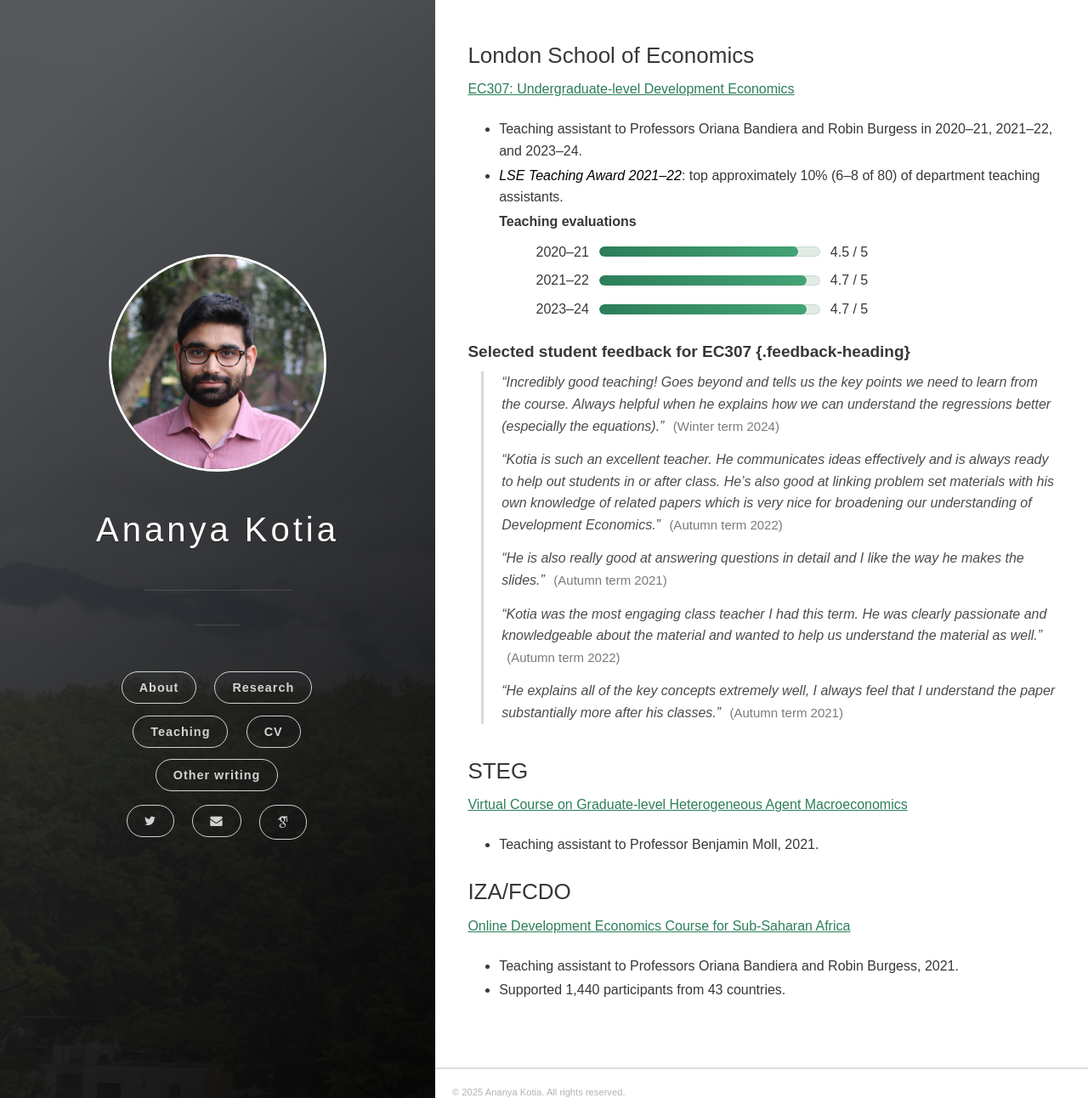
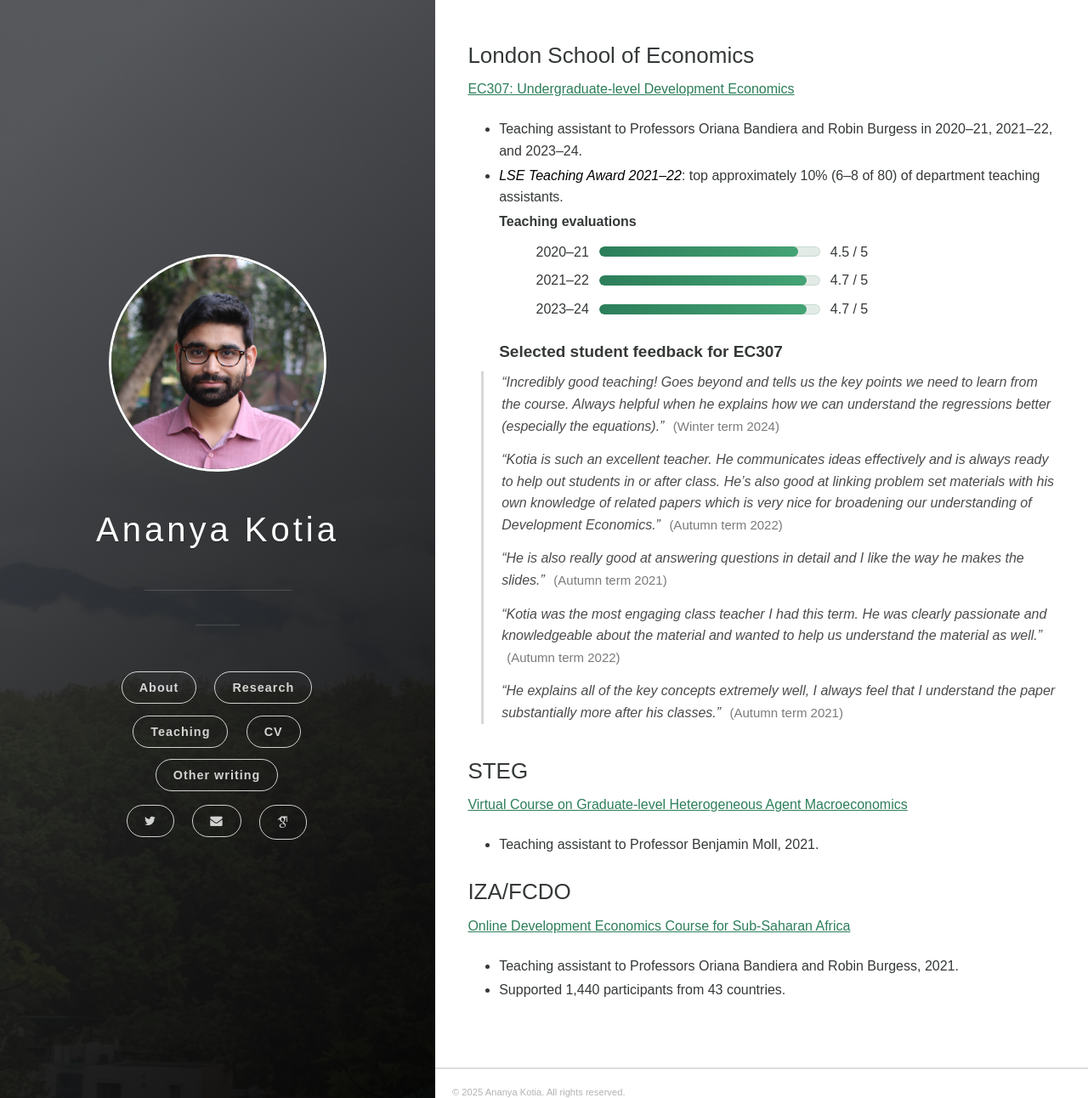
Before and after one commit to ananyakotia/ananyakotia.github.io, a Jekyll site: the page built from pages/teaching.markdown, in a window 1280 px wide and 1292 px high. Shown: the whole window at 85% size. Built offline with Jekyll 4.4.1, drawn with Linux system fonts in a browser that asks for light colours; some web fonts are replaced.

Commit message:
Update teaching.markdown

```diff
--- a/pages/teaching.markdown
+++ b/pages/teaching.markdown
@@ -41,7 +41,8 @@ permalink: /teaching/
   </li>
 </ul>
 
-#### Selected student feedback for EC307 {.feedback-heading}
+#### Selected student feedback for EC307
+{: .feedback-heading }
 
 <ul class="no-bullets teaching-quotes">
 	<li>“Incredibly good teaching! Goes beyond and tells us the key points we need to learn from the course. Always helpful when he explains how we can understand the regressions better (especially the equations).” <span class="quote-term">(Winter term 2024)</span></li>
```
